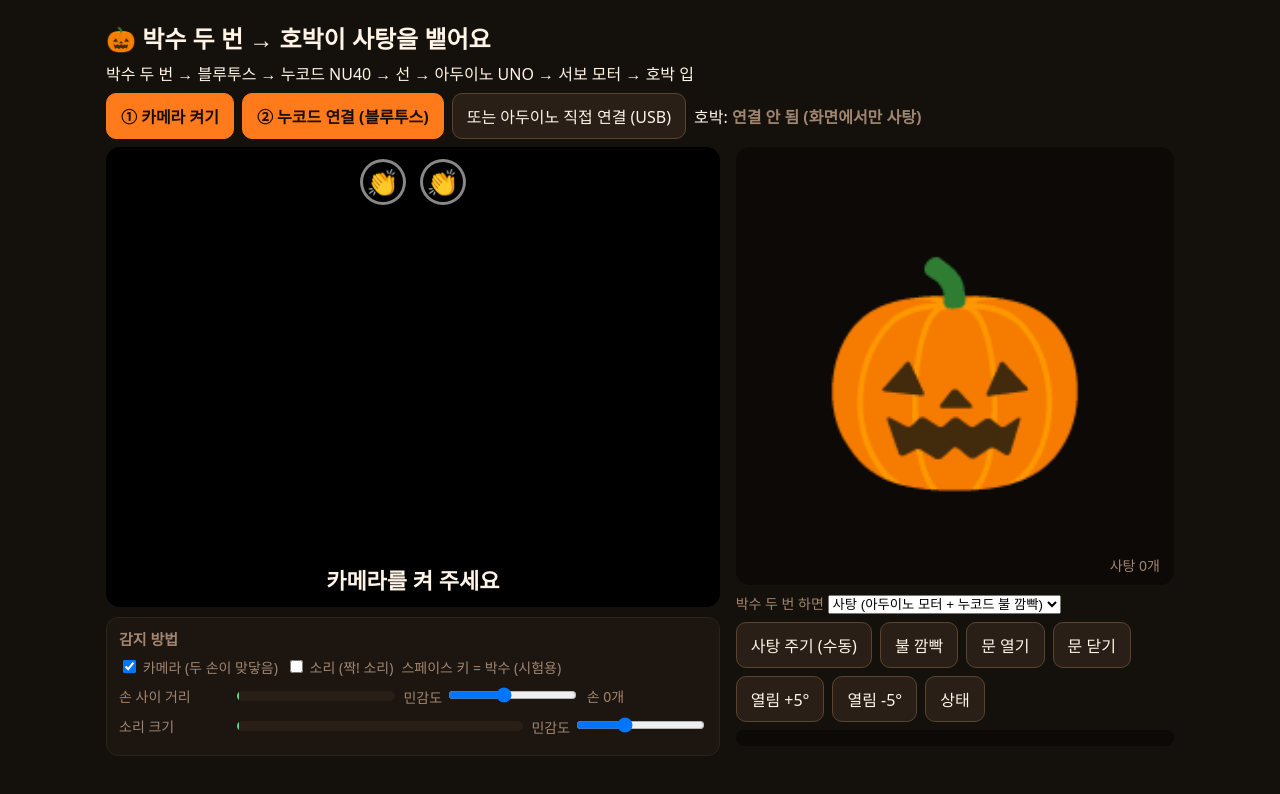
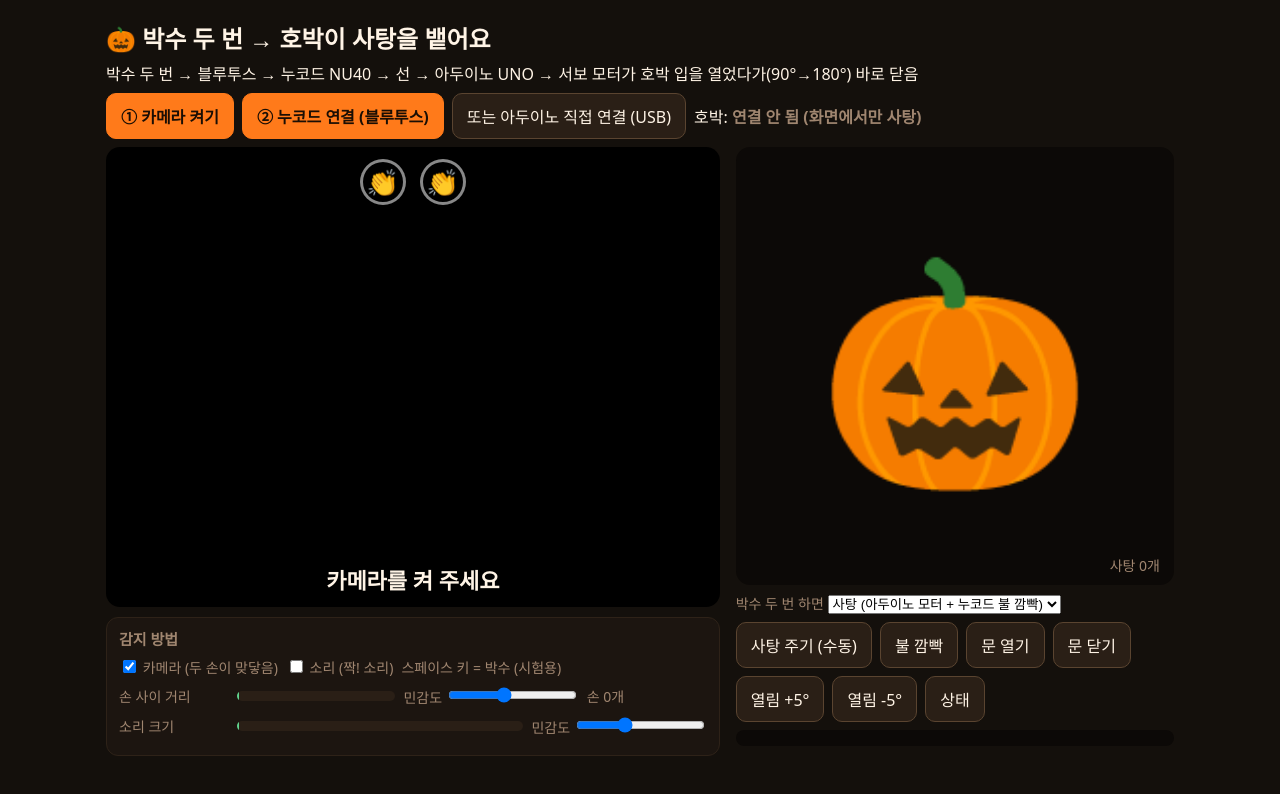
Before and after one commit to hex-aragon/air-band, a plain HTML site: page halloween/clap.html in a window 1280 px wide. Drawn offline with Linux system fonts and the light colour scheme.

Commit message:
Deploy: 할로윈 흐름 설명 (입 열고 바로 닫기)
Co-Authored-By: Claude Opus 5.5 <noreply@anthropic.com>

```diff
--- a/halloween/clap.html
+++ b/halloween/clap.html
@@ -49,7 +49,7 @@
 <body>
 <main>
   <h1>🎃 박수 두 번 → 호박이 사탕을 뱉어요</h1>
-  <p class="st" style="margin:-6px 0 8px">박수 두 번 → 블루투스 → 누코드 NU40 → 선 → 아두이노 UNO → 서보 모터 → 호박 입</p>
+  <p class="st" style="margin:-6px 0 8px">박수 두 번 → 블루투스 → 누코드 NU40 → 선 → 아두이노 UNO → 서보 모터가 호박 입을 열었다가(90°→180°) 바로 닫음</p>
 
   <div class="row">
     <button id="camBtn" class="main">① 카메라 켜기</button>
```
